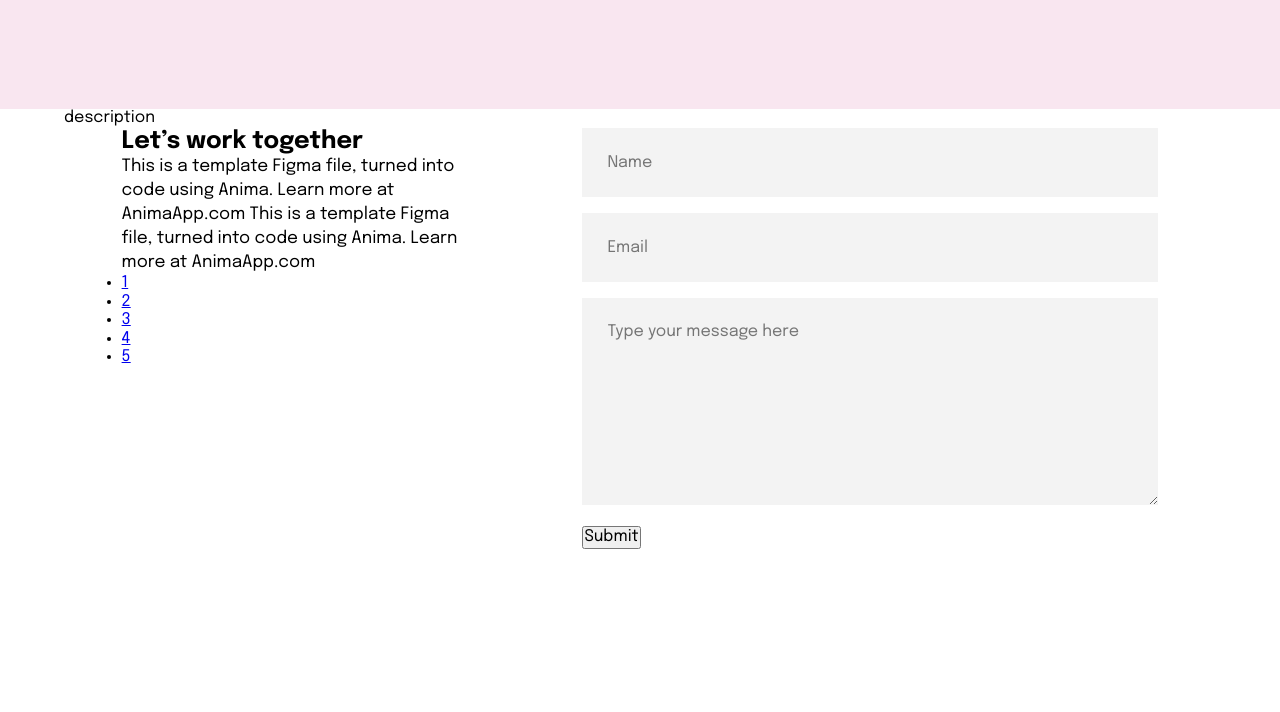
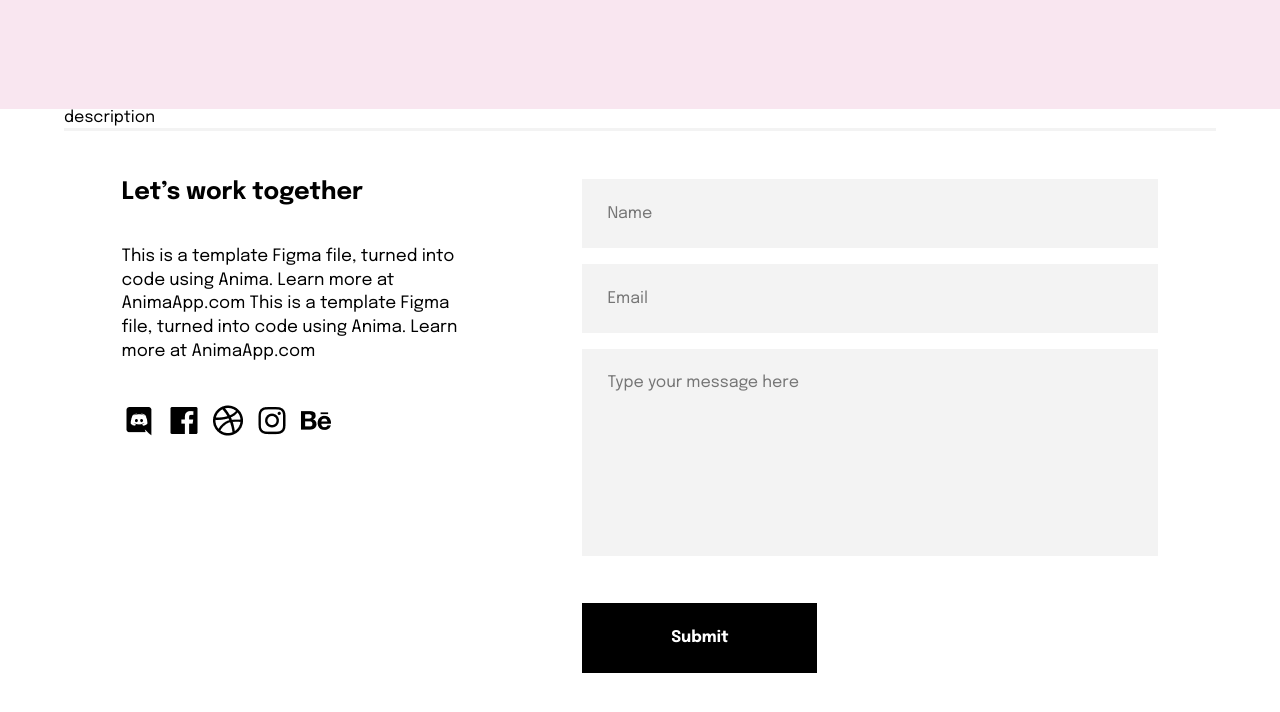
Before and after one commit to Angela07c/portfolio, a plain HTML site: page index.html in a window 1280 px wide. Shown: the part 456-1168 px from the top of the page. Before the commit the page ends 1005 px from the top, so only its background shows below. Drawn offline with Linux system fonts and the light colour scheme.

Commit message:
pre-foot

```diff
--- a/css/main.css
+++ b/css/main.css
@@ -99,26 +99,65 @@ ul.main-menu {
 
 
 /** Footer */
-.container.footer-content {
+.footer-content {
     display: flex;
     justify-content: space-around;
+    flex-direction: column;
+    border: top;
+    border-top: 3px solid var(--anti-flash-white);
+    padding: 3rem 0;
+    }
+
+
+@media (min-width: 768px){
+    .footer-content {
+        flex-direction: row;
+    }
+
 }
 .lets-work {
     flex-basis: 30%;
 }
+.lets-work h2 {
+    margin-bottom: 2.4rem;
+}
+ul.social-media {
+    list-style: none;
+    display: flex;
+    justify-content: left;
+    gap: .5rem;
+    margin: 2.4rem 0;
+}
+
+
 .contact {
     flex-basis: 50%;
 }
 
 .form-input {
     width: 100%;
-    height: var(--height-input);
+    height: var( --height-input );
     padding: 25px;
     margin-bottom: 1rem;
-    background-color: var(--anti-flash-white);
+    background-color: var( --anti-flash-white );
     border: none;
+    outline: none;
 }
 
-textarea.form-input{
-    height: calc( var(--height-input)*3);
+.btn {
+    width: 235px;
+    display: inline-block;
+    padding: 25px 85px;
+    border: 1px solid transparent;
+    margin: 1.6rem 0;
 }
+.btn--bg-black {
+    background-color: var( --black );
+    color: var( --white );
+    font-weight: bold;
+}
+
+textarea.form-input {
+    height: calc(var(--height-input)* 3);
+    resize: none;
+}
--- a/index.html
+++ b/index.html
@@ -29,7 +29,7 @@
                     </li>
                 </ul>
             </nav>
-            <img class="hamburger-icon" src="./images/menu.svg" alt="Hamburger icon">
+            <img class="hamburger-icon" src="images/menu.svg" alt="Hamburger icon">
         </div>
     </header>
     <main class="main">
@@ -37,7 +37,7 @@
         <section class="bio">
             <div class="container bio-content">
                 <div class="avatar">
-                    <img class="avatar-image" src="./images/Image.png" alt="Foto: Pablo Designero">
+                    <img class="avatar-image" src="images/Image.png" alt="Foto: Pablo Designero">
                     <strong class="avatar-name">Pablo Designero</strong>
                     <p class="profession">Designer & Unicorn Trainer</p>
                 </div>
@@ -50,6 +50,7 @@
         <section class="description">
             <div class="container description-content">
                 description
+
             </div>
         </section>
 
@@ -60,30 +61,49 @@
                 <h2>Let’s work together</h2>
                 <p>This is a template Figma file, turned into code using Anima. Learn more at AnimaApp.com This is a template Figma file, turned into code using Anima. Learn more at AnimaApp.com</p>
                 <ul class="social-media">
-                    <li><a href="#">1</a></li>
-                    <li><a href="#">2</a></li>
-                    <li><a href="#">3</a></li>
-                    <li><a href="#">4</a></li>
-                    <li><a href="#">5</a></li>
-
+                    <li>
+                        <a href="https://discord.com/" target="_blank">
+                            <img src="images/discord.png" alt="Discord Icon">
+                        </a>
+                    </li>
+                    <li>
+                        <a href="https://www.facebook.com/?locale=es_LA" target="_blank">
+                            <img src="images/facebook.png" alt="Facebook Icon">
+                        </a>
+                    </li>
+                    <li>
+                        <a href="https://dribbble.com/" target="_blank">
+                            <img src="images/dribbble.png" alt="Dribbble Icon">
+                        </a>
+                    </li>
+                    <li>
+                        <a href="https://www.instagram.com/" target="_blank">
+                            <img src="images/nstagram.png" alt="Instagram Icon">
+                        </a>
+                    </li>
+                    <li>
+                        <a href="https://www.behance.net/" target="_blank">
+                            <img src="images/behance.png" alt="Behance Icon">
+                        </a>
+                    </li>
                 </ul>
             </div>
             <div class="contact">
-            <form class=" form-contact">
-
+                <form class="form-contact" action="">
                     <div class="field">
-                    <input class= "form-input"type="text" placeholder="Name">
+                        <input class="form-input" type="text" placeholder="Name">
                     </div>
                     <div class="field">
                         <input class="form-input" type="email" placeholder="Email">
                     </div>
                     <div class="field">
-                    <textarea class="form-input"  placeholder="Type your message here"></textarea>
+                        <textarea class="form-input" placeholder="Type your message here"></textarea>
                     </div>
                     <div class="field">
-                    <button>Submit</button>
+                        <button class="btn btn--bg-black">Submit</button>
                     </div>
                 </form>
+            </div>
         </div>
 
     </footer>
```
Lines whose indentation alone changed are shown as unchanged.
